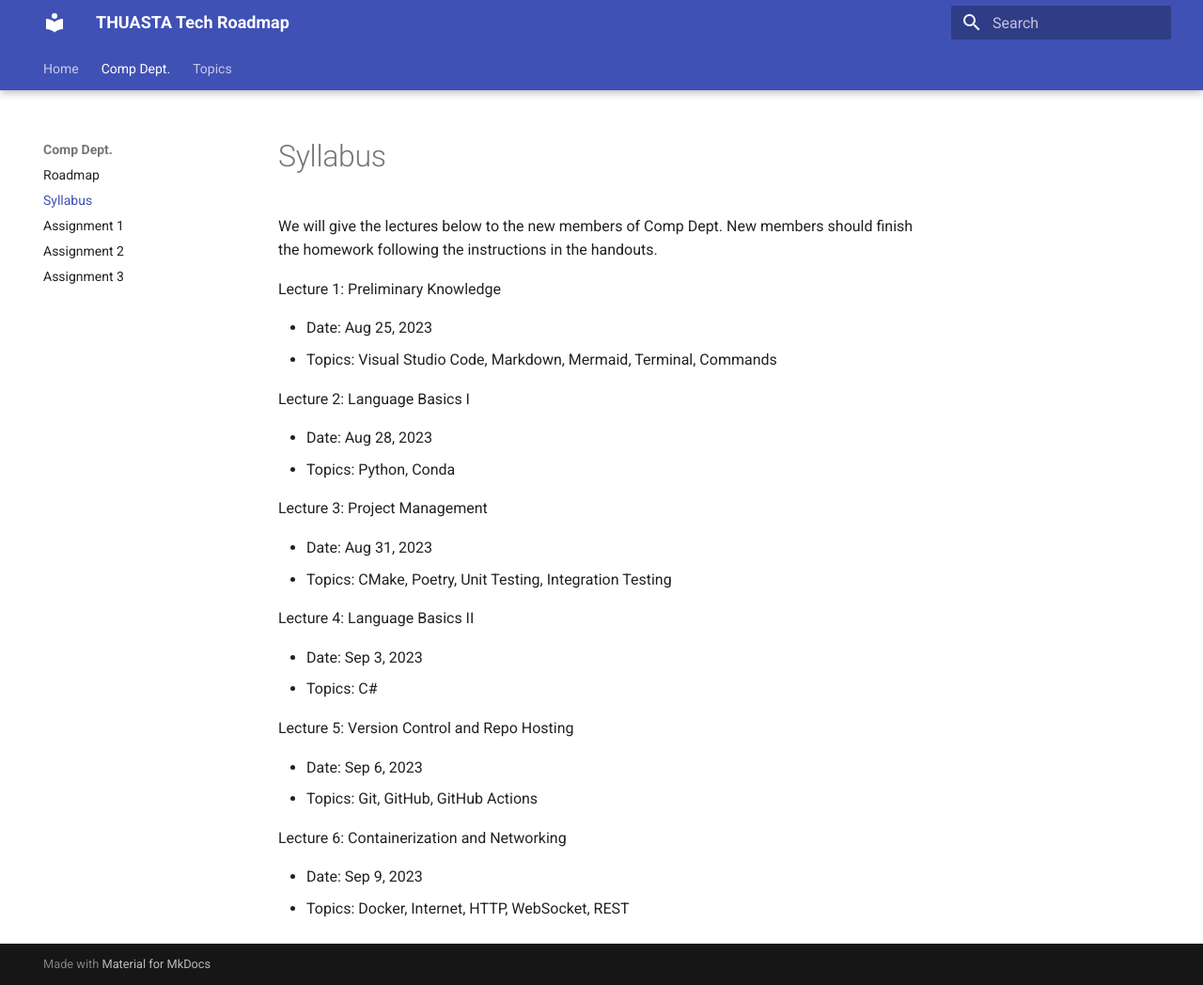
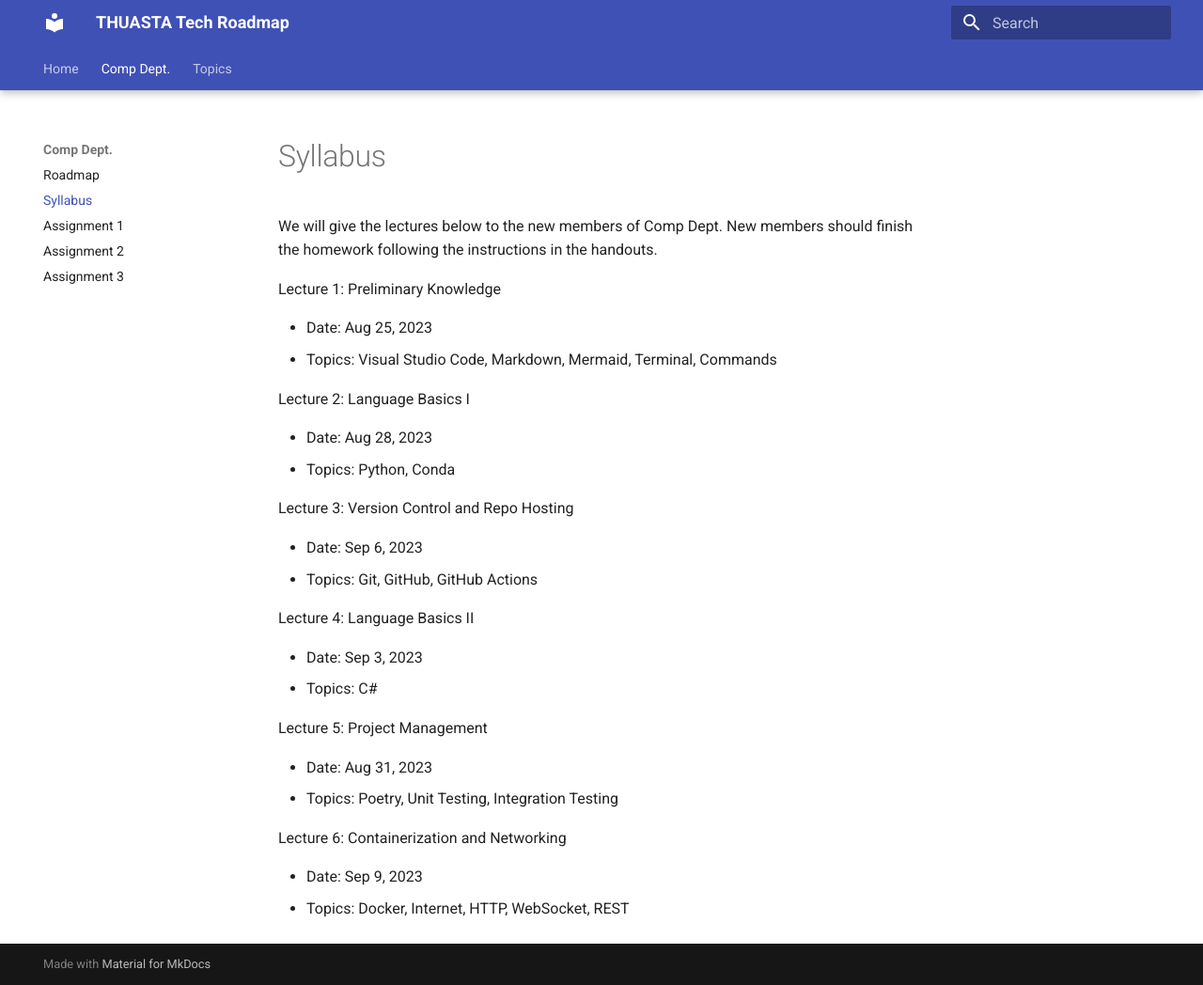
Before and after one commit to THUASTA/TechRoadmap, an MkDocs documentation site: the page built from docs/comp_dept/syllabus.md, in a window 1280 px wide and 1048 px high. Shown: the whole window at 94% size. Built offline with MkDocs 1.6.1 and Material for MkDocs 9.7.7, drawn with Linux system fonts in a browser that asks for light colours.

Commit message:
Update syllabus.md

```diff
--- a/docs/comp_dept/syllabus.md
+++ b/docs/comp_dept/syllabus.md
@@ -12,20 +12,20 @@ Lecture 2: Language Basics I
 - Date: Aug 28, 2023
 - Topics: Python, Conda
 
-Lecture 3: Project Management
+Lecture 3: Version Control and Repo Hosting
 
-- Date: Aug 31, 2023
-- Topics: CMake, Poetry, Unit Testing, Integration Testing
+- Date: Sep 6, 2023
+- Topics: Git, GitHub, GitHub Actions
 
 Lecture 4: Language Basics II
 
 - Date: Sep 3, 2023
 - Topics: C#
 
-Lecture 5: Version Control and Repo Hosting
+Lecture 5: Project Management
 
-- Date: Sep 6, 2023
-- Topics: Git, GitHub, GitHub Actions
+- Date: Aug 31, 2023
+- Topics: Poetry, Unit Testing, Integration Testing
 
 Lecture 6: Containerization and Networking
 
```
